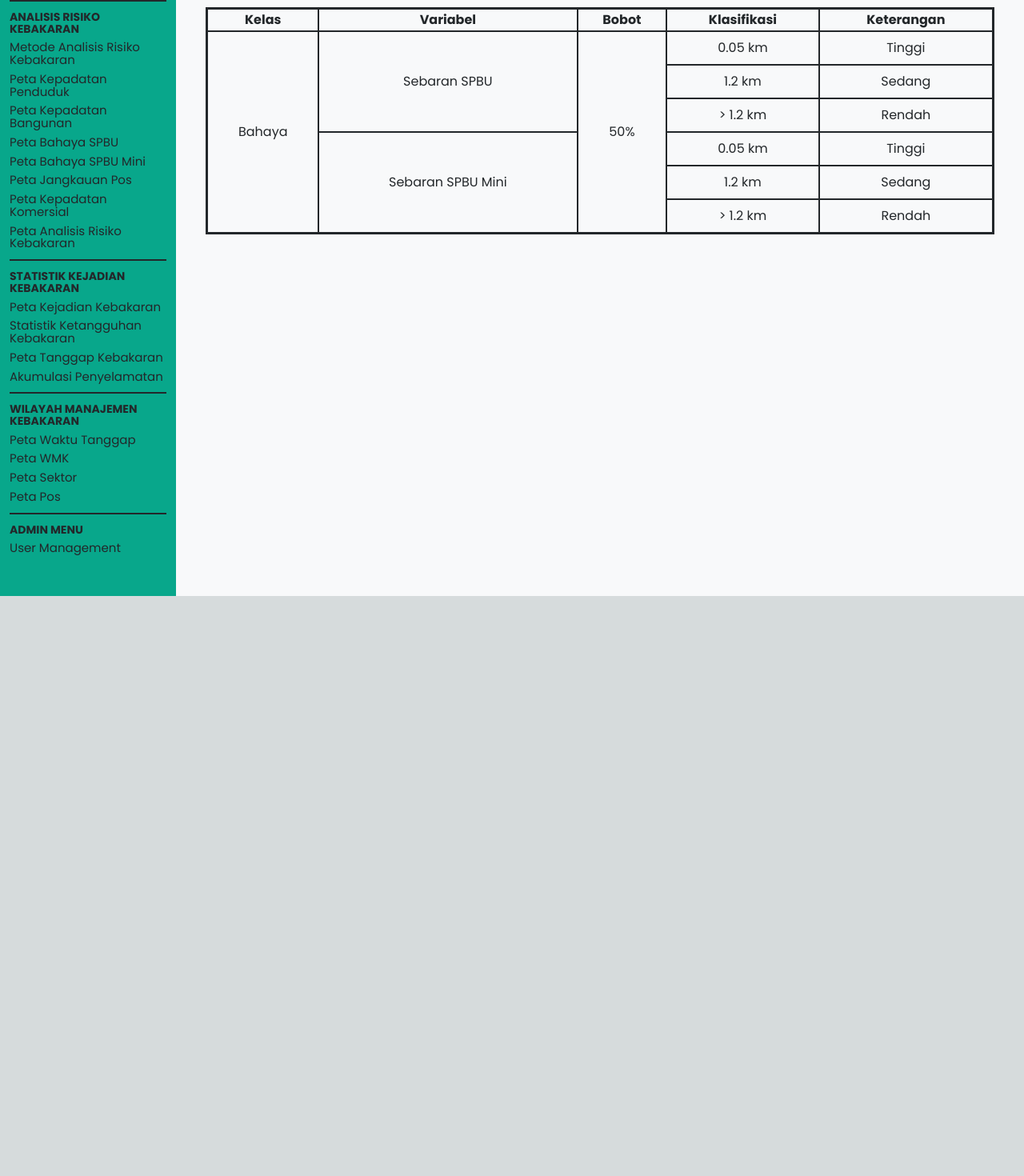
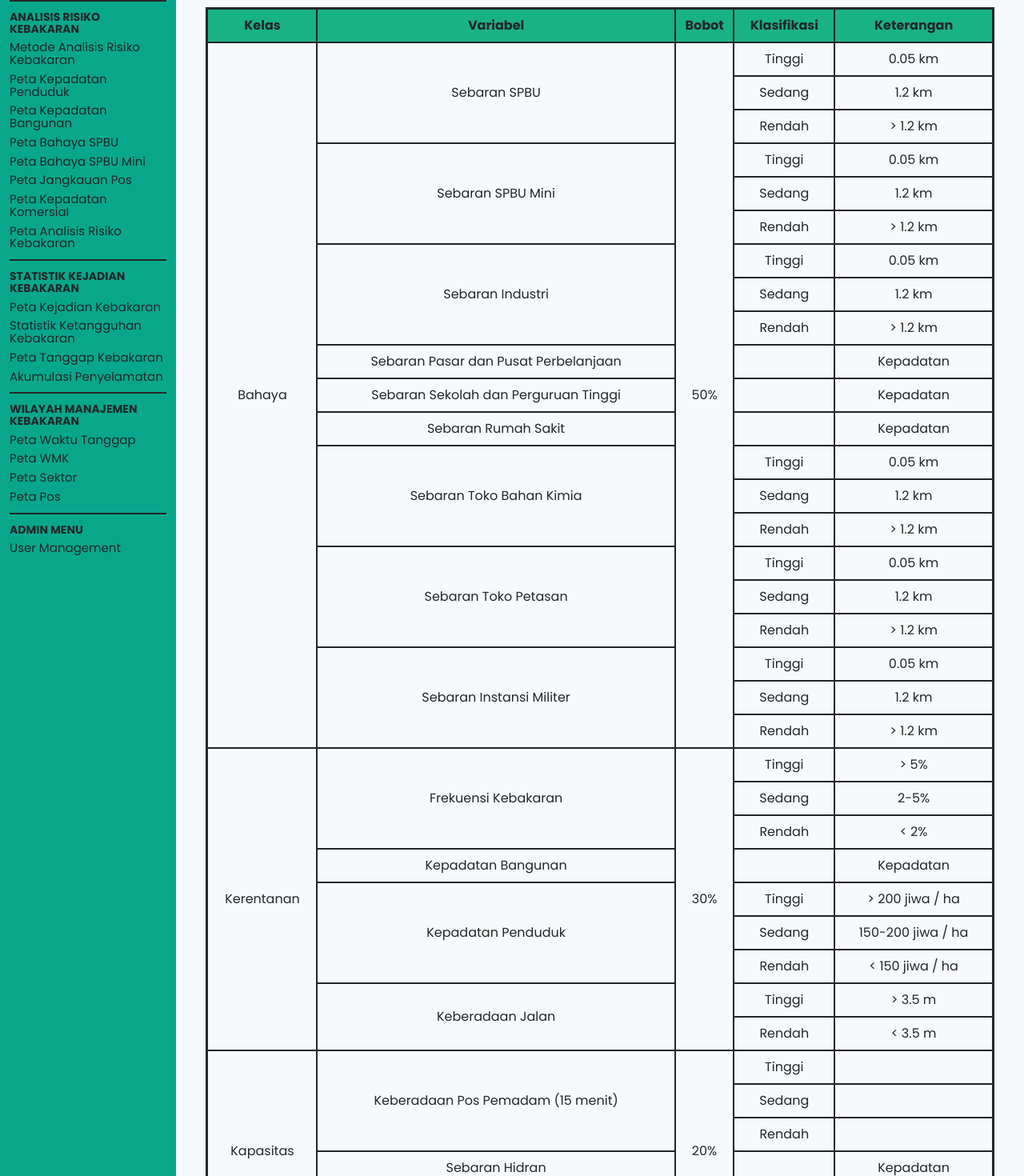
Before and after one commit to ahmadzakiakmal/Prototype-RISPKP, a Next.js app: page /dashboard/metode-analisis-risiko-kebakaran in a window 1280 px wide. Shown: the part 160-1630 px from the top of the page at 80% size. Before the commit the page ends 905 px from the top, so only its background shows below. Built offline with nearby package versions, Linux system fonts and the light colour scheme.

Commit message:
feat: completed table

```diff
--- a/src/pages/dashboard/metode-analisis-risiko-kebakaran.tsx
+++ b/src/pages/dashboard/metode-analisis-risiko-kebakaran.tsx
@@ -5,13 +5,13 @@ export default function MetodeAnalisisPage() {
     <Layout>
       <main>
         <h1 className="text-2xl font-bold">Metode Analisis Risiko Kebakaran</h1>
-        <table className="w-full outline mt-5">
+        <table className="w-full outline mt-5 min-w-[800px] overflow-x-auto">
           <tbody>
-            <tr className="">
-              <th className="border-r-2 border-neutral-400">Kelas</th>
-              <th className="border-r-2 border-neutral-400">Variabel</th>
-              <th className="border-r-2 border-neutral-400">Bobot</th>
-              <th className="border-r-2 border-neutral-400">Klasifikasi</th>
+            <tr className="bg-green-300">
+              <th className="border-r-2 border-neutral-400 py-2">Kelas</th>
+              <th className="border-r-2 border-neutral-400 py-2">Variabel</th>
+              <th className="border-r-2 border-neutral-400 py-2">Bobot</th>
+              <th className="border-r-2 border-neutral-400 py-2">Klasifikasi</th>
               <th>Keterangan</th>
             </tr>
             <RowItem
@@ -21,25 +21,132 @@ export default function MetodeAnalisisPage() {
               variabelRowSpan={3}
               bobot="50%"
               bobotRowSpan={21}
-              klasifikasi="0.05 km"
-              keterangan="Tinggi"
+              keterangan="0.05 km"
+              klasifikasi="Tinggi"
             />
-            <RowItem
-              klasifikasi="1.2 km"
-              keterangan="Sedang"
-            />
-            <RowItem
-              klasifikasi="> 1.2 km"
-              keterangan="Rendah"
-            />
+            <RowItem keterangan="1.2 km" klasifikasi="Sedang" />
+            <RowItem keterangan="> 1.2 km" klasifikasi="Rendah" />
             <RowItem
               variabel="Sebaran SPBU Mini"
               variabelRowSpan={3}
-              klasifikasi="0.05 km"
-              keterangan="Tinggi"
+              keterangan="0.05 km"
+              klasifikasi="Tinggi"
             />
-            <RowItem klasifikasi="1.2 km" keterangan="Sedang" />
-            <RowItem klasifikasi="> 1.2 km" keterangan="Rendah" />
+            <RowItem keterangan="1.2 km" klasifikasi="Sedang" />
+            <RowItem keterangan="> 1.2 km" klasifikasi="Rendah" />
+            <RowItem
+              variabel="Sebaran Industri"
+              variabelRowSpan={3}
+              keterangan="0.05 km"
+              klasifikasi="Tinggi"
+            />
+            <RowItem keterangan="1.2 km" klasifikasi="Sedang" />
+            <RowItem keterangan="> 1.2 km" klasifikasi="Rendah" />
+            <RowItem
+              variabel="Sebaran Pasar dan Pusat Perbelanjaan"
+              variabelRowSpan={1}
+              klasifikasi=" "
+              keterangan="Kepadatan"
+            />
+            <RowItem
+              variabel="Sebaran Sekolah dan Perguruan Tinggi"
+              variabelRowSpan={1}
+              klasifikasi=" "
+              keterangan="Kepadatan"
+            />
+            <RowItem
+              variabel="Sebaran Rumah Sakit"
+              variabelRowSpan={1}
+              klasifikasi=" "
+              keterangan="Kepadatan"
+            />
+            <RowItem
+              variabel="Sebaran Toko Bahan Kimia"
+              variabelRowSpan={3}
+              klasifikasi="Tinggi"
+              keterangan="0.05 km"
+            />
+            <RowItem keterangan="1.2 km" klasifikasi="Sedang" />
+            <RowItem keterangan="> 1.2 km" klasifikasi="Rendah" />
+            <RowItem
+              variabel="Sebaran Toko Petasan"
+              variabelRowSpan={3}
+              klasifikasi="Tinggi"
+              keterangan="0.05 km"
+            />
+            <RowItem keterangan="1.2 km" klasifikasi="Sedang" />
+            <RowItem keterangan="> 1.2 km" klasifikasi="Rendah" />
+            <RowItem
+              variabel="Sebaran Instansi Militer"
+              variabelRowSpan={3}
+              klasifikasi="Tinggi"
+              keterangan="0.05 km"
+            />
+            <RowItem keterangan="1.2 km" klasifikasi="Sedang" />
+            <RowItem keterangan="> 1.2 km" klasifikasi="Rendah" />
+            <RowItem
+              kelas="Kerentanan"
+              kelasRowSpan={9}
+              bobot="30%"
+              bobotRowSpan={9}
+              variabel="Frekuensi Kebakaran"
+              variabelRowSpan={3}
+              klasifikasi="Tinggi"
+              keterangan="> 5%"
+            />
+            <RowItem keterangan="2-5%" klasifikasi="Sedang" />
+            <RowItem keterangan="< 2%" klasifikasi="Rendah" />
+            <RowItem
+              variabel="Kepadatan Bangunan"
+              variabelRowSpan={1}
+              klasifikasi=" "
+              keterangan="Kepadatan"
+            />
+            <RowItem
+              variabel="Kepadatan Penduduk"
+              variabelRowSpan={3}
+              klasifikasi="Tinggi"
+              keterangan="> 200 jiwa / ha"
+            />
+            <RowItem keterangan="150-200 jiwa / ha" klasifikasi="Sedang" />
+            <RowItem keterangan="< 150 jiwa / ha" klasifikasi="Rendah" />
+            <RowItem
+              variabel="Keberadaan Jalan"
+              variabelRowSpan={2}
+              klasifikasi="Tinggi"
+              keterangan="> 3.5 m"
+            />
+            <RowItem keterangan="< 3.5 m" klasifikasi="Rendah" />
+            <RowItem
+              kelas="Kapasitas"
+              kelasRowSpan={6}
+              bobot="20%"
+              bobotRowSpan={6}
+              variabel="Keberadaan Pos Pemadam (15 menit)"
+              variabelRowSpan={3}
+              klasifikasi="Tinggi"
+              keterangan=" "
+            />
+            <RowItem keterangan=" " klasifikasi="Sedang" />
+            <RowItem keterangan=" " klasifikasi="Rendah" />
+            <RowItem
+              variabel="Sebaran Hidran"
+              variabelRowSpan={1}
+              klasifikasi=" "
+              keterangan="Kepadatan"
+            />
+            <RowItem
+              variabel="Keberadaan Sungai dan Embung"
+              variabelRowSpan={1}
+              klasifikasi=" "
+              keterangan=" "
+            />
+            <RowItem
+              variabel="Sebaran Kolam Renang dan Hotel"
+              variabelRowSpan={1}
+              klasifikasi=" "
+              keterangan="Kepadatan"
+            />
           </tbody>
         </table>
       </main>
```
